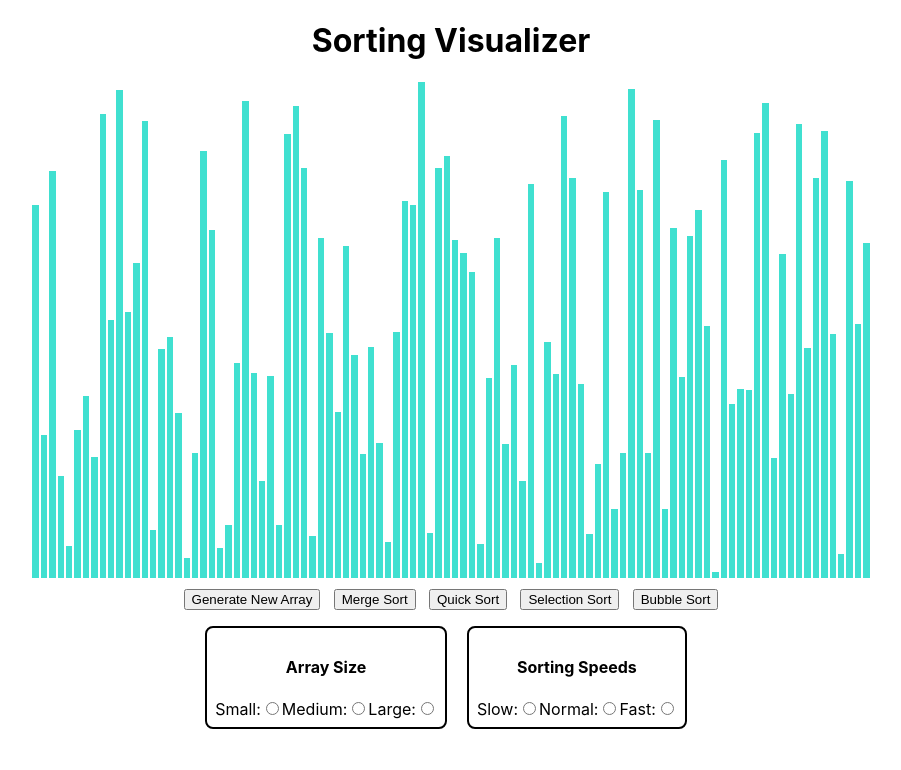
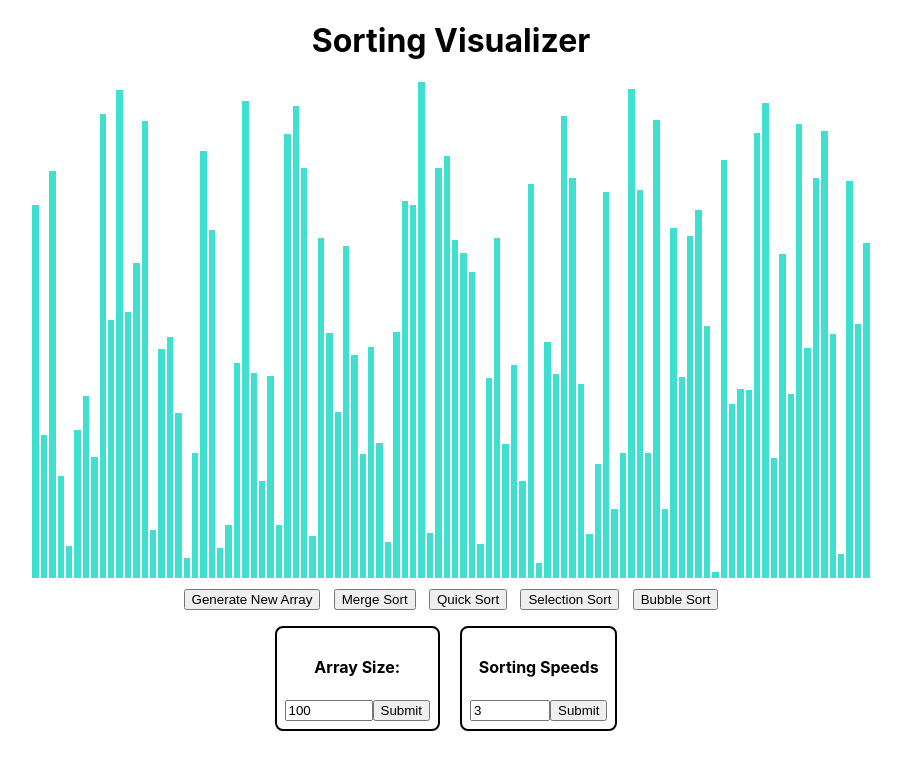
Before and after one commit to tomasu10/SortingVisualizer, a React (Create React App) app: page / in a window 1280 px wide. Shown: the top 770 px of the page, without its empty margins (189-1090 px from the left). Built offline with nearby package versions, Linux system fonts and the light colour scheme.

Commit message:
"Change array-size and array-speed UI"

```diff
--- a/src/SortingVisualizer/SortingVisualizer.jsx
+++ b/src/SortingVisualizer/SortingVisualizer.jsx
@@ -23,8 +23,8 @@ export default class SortingVisualizer extends React.Component {
       numOfArrayBars: 100,
       animationSpeed : 3
     };
-    this.adjustArraySize = this.adjustArraySize.bind(this);
-    this.adjustSortingSpeed = this.adjustSortingSpeed.bind(this);
+    this.handleChange = this.handleChange.bind(this);
+    this.handleSubmit = this.handleSubmit.bind(this);
   }
 
   componentDidMount() {
@@ -46,36 +46,26 @@ export default class SortingVisualizer extends React.Component {
 
   }
 
-  adjustArraySize(e){
-    let size;
-    console.log(typeof e.target.value);
-    switch(e.target.value){
-      case 'small': size = 10;
-      break;
-      case 'medium' : size = 50;
-      break;
-      case 'large' : size = 100;
-      break;
-      default : size = 20;
+  handleSubmit(event){
+    if(event.target.name === 'size-submit'){
+      this.resetArray();
     }
-    this.setState({numOfArrayBars:size},this.resetArray);
+    event.preventDefault();
+  }
 
+  handleChange(event) {
+    if(event.target.name === 'array-size'){
+      let size = parseInt(event.target.value);
+      this.setState({numOfArrayBars: size});
+    }
+    else if (event.target.name === 'array-speed'){
+      let speed = parseInt(event.target.value);
+      this.setState({animationSpeed:speed});
+    }
 
   }
 
-  adjustSortingSpeed(e){
-    let speed;
-    switch(e.target.value){
-      case 'slow': speed = 27;
-      break;
-      case 'normal' : speed = 9;
-      break;
-      case 'fast' : speed = 3;
-      break;
-      default : speed = 10;
-    }
-    this.setState({animationSpeed:speed});
-  }
+
 // //FIX BUG WITH THIS FUNCTION
 //   toggleButtons(length){
 //     this.setState({waitForClick:true});
@@ -91,7 +81,6 @@ export default class SortingVisualizer extends React.Component {
     mergeSortAnimationHandler(animations,arrayBars,this.state.animationSpeed);
     finishedSort(animations.length,arrayBars,this.state.animationSpeed);
     //this.toggleButtons(animations.length);
-
   }
 
   quickSort() {
@@ -121,9 +110,6 @@ export default class SortingVisualizer extends React.Component {
     //this.toggleButtons(animations.length);
     bubbleSortAnimationHandler(animations,arrayBars,this.state.animationSpeed);
     finishedSort(animations.length,arrayBars,this.state.animationSpeed);
-
-
-
   }
 
   // NOTE: This method will only work if your sorting algorithms actually return
@@ -168,24 +154,21 @@ export default class SortingVisualizer extends React.Component {
           </button> */}
         </div>
         <div className= 'array-sizes'>
-          <h4>Array Size</h4>
-          <label htmlFor="small">Small:</label>
-          <input disabled = {this.state.waitForClick} name="array-size" id="small" type="radio" value="small" onChange={this.adjustArraySize}></input>
-          <label htmlFor="medium">Medium:</label>
-          <input disabled = {this.state.waitForClick} name="array-size" id="medium" type="radio" value="medium"
-          onChange={this.adjustArraySize}></input>
-          <label htmlFor="large">Large:</label>
-          <input disabled = {this.state.waitForClick} name="array-size" id="large" type="radio" value="large" onChange={this.adjustArraySize}></input>
+          <h4>Array Size:</h4>
+          <form name = 'size-submit' onSubmit={this.handleSubmit}>
+            <label htmlFor="array-size"></label>
+            <input  name="array-size" id="array-size" type="number" value= {this.state.numOfArrayBars} min="2.00" max = "100.00" step="1.00" onChange={this.handleChange}></input>
+            <input type="submit" value="Submit" />
+          </form>
+
         </div>
         <div className = 'array-sorting-speeds'>
           <h4>Sorting Speeds</h4>
-          <label htmlFor="slow">Slow:</label>
-          <input disabled = {this.state.waitForClick} name="sorting-speed" id="slow" type="radio" value="slow" onChange={this.adjustSortingSpeed}></input>
-          <label htmlFor="normal">Normal:</label>
-          <input disabled = {this.state.waitForClick} name="sorting-speed" id="normal" type="radio" value="normal"
-          onChange={this.adjustSortingSpeed}></input>
-          <label htmlFor="fast">Fast:</label>
-          <input disabled = {this.state.waitForClick} name="sorting-speed" id="fast" type="radio" value="fast" onChange={this.adjustSortingSpeed}></input>
+          <form name = 'speed-submit' onSubmit={this.handleSubmit}>
+            <label htmlFor="array-speed"></label>
+            <input  name="array-speed" id="array-speed" type="number" value= {this.state.animationSpeed} min="1.00" max = "27.00" step="1.00" onChange={this.handleChange}></input>
+            <input type="submit" value="Submit" />
+          </form>
         </div>
       </div>
     );
@@ -215,5 +198,5 @@ function finishedSort(length,arrayBars,animationSpeed){
       arrayBars[i].style.backgroundColor = constants.SUCCESS_COLOR;
     }
     //Delay until end of sorting plus additional delay to extend past the end of the sorting algorithms. Delay must be adjusted by animationSpeed/3 to account for the changes in speeds
-  },(animationSpeed) *(length));
+  },(animationSpeed *length)+constants.ADDED_DELAY);
 }
--- a/src/sortingAlgorithms/bubbleSort.js
+++ b/src/sortingAlgorithms/bubbleSort.js
@@ -33,7 +33,6 @@ export function getBubbleSortAnimations(array) {
           //If no swaps were completed, array is sorted. Break out of loops
           if(noSwaps) break;
         }
-        console.log(animations);
         return;
     }
     //Swap function
```
Also changed, not shown: src/SortingVisualizer/SortingVisualizer.css (line endings or trailing spaces).
